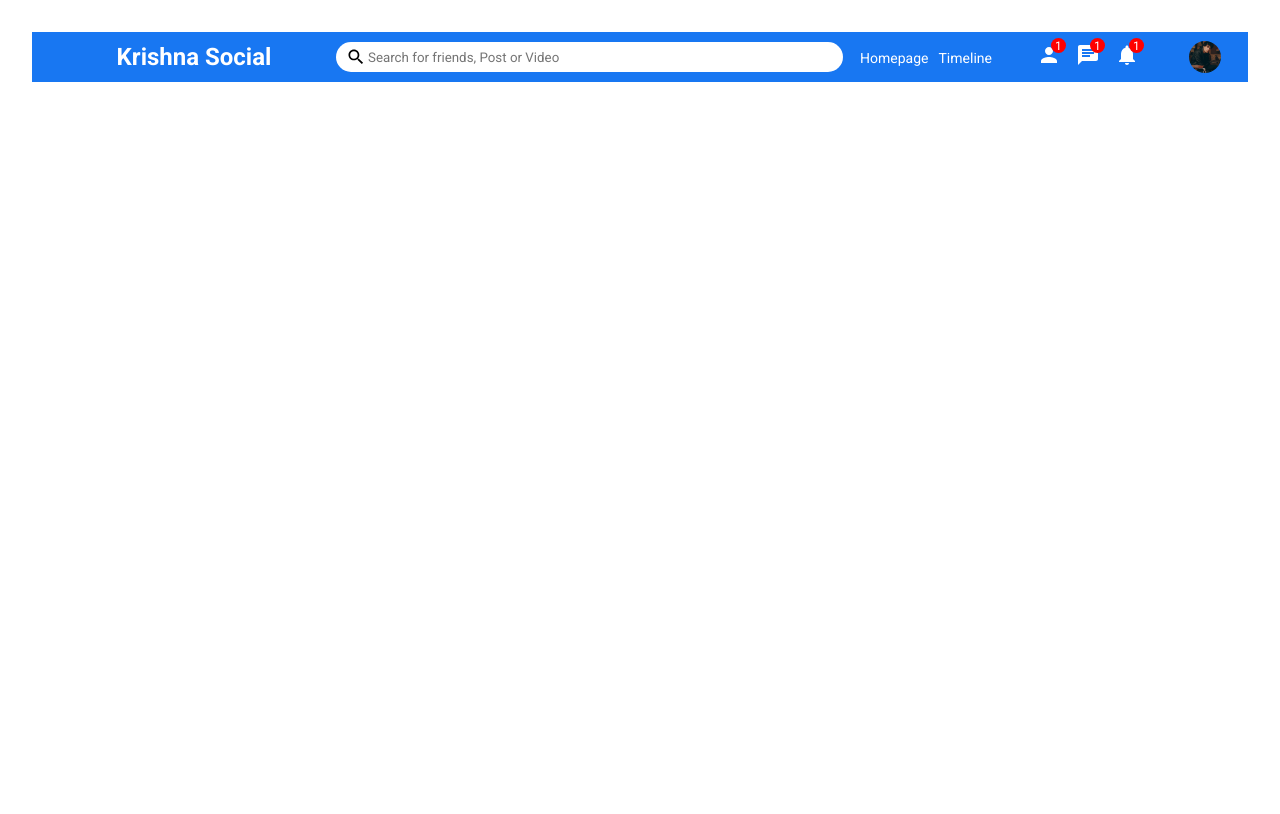
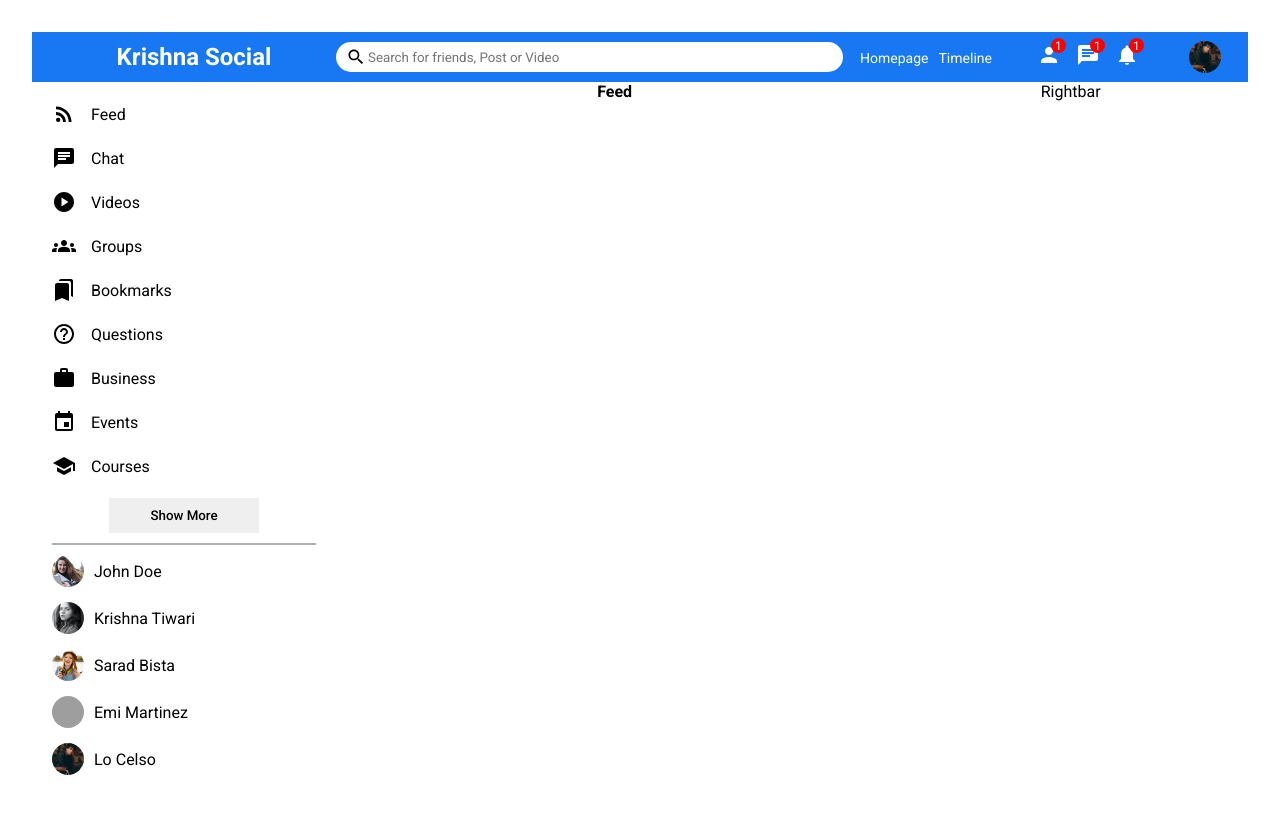
Before and after one commit to krishna-cyber/social-media-ui, a React (Vite) app: page / in a window 1280 px wide. Shown: the top 814 px of the page. Built offline with nearby package versions, Linux system fonts and the light colour scheme; grey boxes are pictures that could not be loaded.

Commit message:
sidebar created

```diff
--- /dev/null
+++ b/src/Components/feed/Feed.jsx
@@ -0,0 +1,7 @@
+import "./feed.css";
+
+const Feed = () => {
+  return <div className='feed'>Feed</div>;
+};
+
+export default Feed;
--- /dev/null
+++ b/src/Components/feed/feed.css
@@ -0,0 +1,4 @@
+.feed {
+  flex: 5.5;
+  font-weight: bold;
+}
--- /dev/null
+++ b/src/Components/rightbar/Rightbar.jsx
@@ -0,0 +1,7 @@
+import "./rightbar.css";
+
+const Rightbar = () => {
+  return <div className='rightbar'>Rightbar</div>;
+};
+
+export default Rightbar;
--- /dev/null
+++ b/src/Components/rightbar/rightbar.css
@@ -0,0 +1,3 @@
+.rightbar {
+  flex: 3.5;
+}
--- /dev/null
+++ b/src/Components/sidebar/Sidebar.jsx
@@ -0,0 +1,103 @@
+import "./sidebar.css";
+import RssFeedIcon from "@mui/icons-material/RssFeed";
+import ChatIcon from "@mui/icons-material/Chat";
+import PlayCircleIcon from "@mui/icons-material/PlayCircle";
+import GroupsIcon from "@mui/icons-material/Groups";
+import BookmarksIcon from "@mui/icons-material/Bookmarks";
+import HelpOutlineIcon from "@mui/icons-material/HelpOutline";
+import WorkIcon from "@mui/icons-material/Work";
+import EventIcon from "@mui/icons-material/Event";
+import SchoolIcon from "@mui/icons-material/School";
+
+const Sidebar = () => {
+  return (
+    <div className='sidebar'>
+      <div className='sidebarWrapper'>
+        <ul className='sidebarList'>
+          <li className='sidebarItem'>
+            <RssFeedIcon className='sidebarIcon' />
+            <span className='sidebarListItemText'>Feed</span>
+          </li>
+          <li className='sidebarItem'>
+            <ChatIcon className='sidebarIcon' />
+            <span className='sidebarListItemText'>Chat</span>
+          </li>
+          <li className='sidebarItem'>
+            <PlayCircleIcon className='sidebarIcon' />
+            <span className='sidebarListItemText'>Videos</span>
+          </li>
+          <li className='sidebarItem'>
+            <GroupsIcon className='sidebarIcon' />
+            <span className='sidebarListItemText'>Groups</span>
+          </li>
+          <li className='sidebarItem'>
+            <BookmarksIcon className='sidebarIcon' />
+            <span className='sidebarListItemText'>Bookmarks</span>
+          </li>
+          <li className='sidebarItem'>
+            <HelpOutlineIcon className='sidebarIcon' />
+            <span className='sidebarListItemText'>Questions</span>
+          </li>
+          <li className='sidebarItem'>
+            <WorkIcon className='sidebarIcon' />
+            <span className='sidebarListItemText'>Business</span>
+          </li>
+          <li className='sidebarItem'>
+            <EventIcon className='sidebarIcon' />
+            <span className='sidebarListItemText'>Events</span>
+          </li>
+          <li className='sidebarItem'>
+            <SchoolIcon className='sidebarIcon' />
+            <span className='sidebarListItemText'>Courses</span>
+          </li>
+        </ul>
+        <button className='sidebarButton'>Show More</button>
+        <hr className='sidebarHr' />
+        <ul className='sidebarFriendList'>
+          <li className='sidebarFriendListItem'>
+            <img
+              src='src\assets\persons\1.jpg'
+              alt=''
+              className='sidebarFriendImg'
+            />
+            <span className='sidebarFriendName'>John Doe</span>
+          </li>
+          <li className='sidebarFriendListItem'>
+            <img
+              src='src\assets\persons\2.jpg'
+              alt=''
+              className='sidebarFriendImg'
+            />
+            <span className='sidebarFriendName'>Krishna Tiwari</span>
+          </li>
+          <li className='sidebarFriendListItem'>
+            <img
+              src='src\assets\persons\3.jpg'
+              alt=''
+              className='sidebarFriendImg'
+            />
+            <span className='sidebarFriendName'>Sarad Bista</span>
+          </li>
+          <li className='sidebarFriendListItem'>
+            <img
+              src='src\assets\persons\4.jpg'
+              alt=''
+              className='sidebarFriendImg'
+            />
+            <span className='sidebarFriendName'>Emi Martinez</span>
+          </li>
+          <li className='sidebarFriendListItem'>
+            <img
+              src='src\assets\persons\5.jpg'
+              alt=''
+              className='sidebarFriendImg'
+            />
+            <span className='sidebarFriendName'>Lo Celso</span>
+          </li>
+        </ul>
+      </div>
+    </div>
+  );
+};
+
+export default Sidebar;
--- /dev/null
+++ b/src/Components/sidebar/sidebar.css
@@ -0,0 +1,61 @@
+.sidebar {
+  flex: 3;
+  height: calc(100vh - 50px);
+  overflow-y: scroll;
+}
+
+::-webkit-scrollbar {
+  width: 5px;
+}
+::-webkit-scrollbar-thumb {
+  background-color: #888;
+}
+::-webkit-scrollbar-track {
+  background-color: #fff;
+}
+.sidebarWrapper {
+  padding: 20px;
+}
+.sidebarList {
+  list-style: none;
+  margin: 0;
+  padding: 0;
+}
+.sidebarItem {
+  display: flex;
+  align-items: center;
+  margin-bottom: 20px;
+}
+.sidebarIcon {
+  margin-right: 15px;
+}
+.sidebarButton {
+  border: none;
+  padding: 10px;
+  width: 150px;
+  font-weight: 500;
+  cursor: pointer;
+}
+.sidebarHr {
+  margin: 10px 0;
+  border: none;
+  height: 2px;
+  background-color: rgb(180, 175, 175);
+}
+.sidebarFriendList {
+  list-style: none;
+  margin: 0;
+  padding: 0;
+}
+.sidebarFriendListItem {
+  display: flex;
+  align-items: center;
+  margin-bottom: 15px;
+}
+.sidebarFriendImg {
+  width: 32px;
+  height: 32px;
+  object-fit: cover;
+  border-radius: 50%;
+  margin-right: 10px;
+}
--- a/src/Pages/Home/Home.css
+++ b/src/Pages/Home/Home.css
@@ -0,0 +1,4 @@
+.homeContainer {
+  display: flex;
+  width: 100%;
+}
--- a/src/Pages/Home/Home.jsx
+++ b/src/Pages/Home/Home.jsx
@@ -1,7 +1,20 @@
+import Feed from "../../Components/feed/Feed";
+import Rightbar from "../../Components/rightbar/Rightbar";
+import Sidebar from "../../Components/sidebar/Sidebar";
 import Topbar from "../../Components/Topbar";
+import "./Home.css";
 
 const Home = () => {
-  return <Topbar />;
+  return (
+    <>
+      <Topbar />
+      <div className='homeContainer'>
+        <Sidebar />
+        <Feed />
+        <Rightbar />
+      </div>
+    </>
+  );
 };
 
 export default Home;
```
